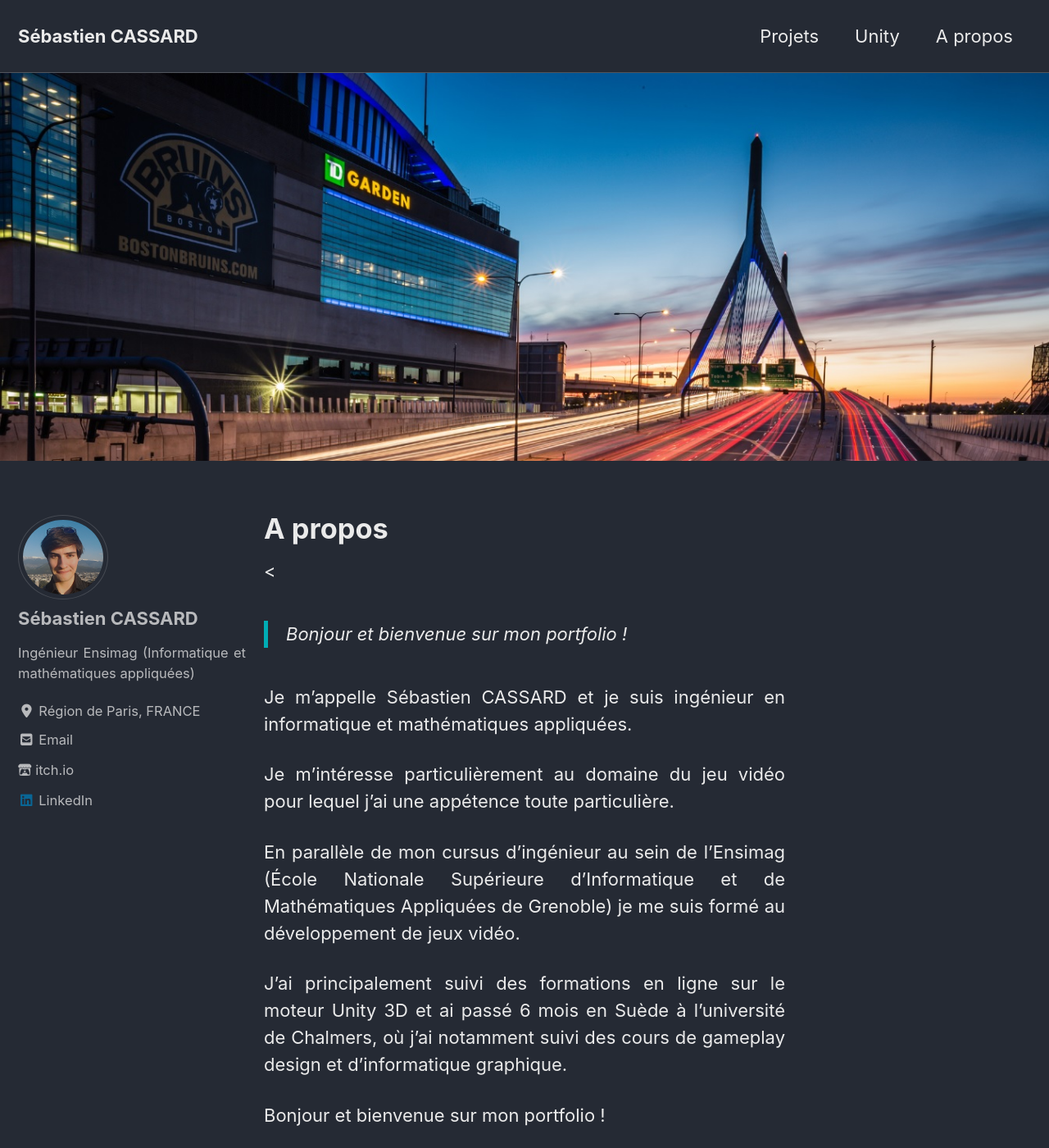
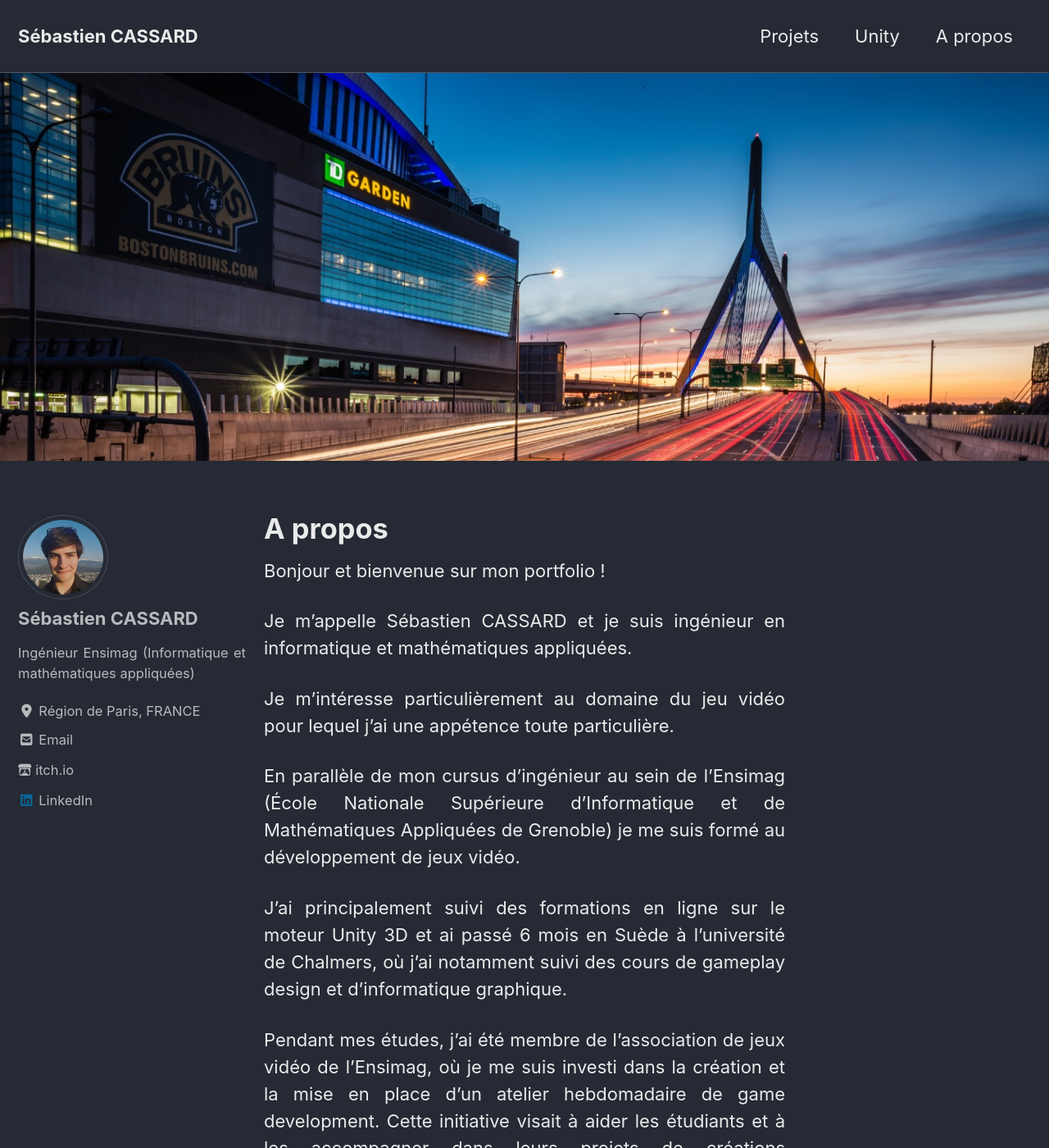
Before and after one commit to Cassards/cassards.github.io, a Jekyll site: the page built from _pages/about.md, in a window 1280 px wide and 1400 px high. Shown: the whole window at 82% size. Built offline with Jekyll 4.4.1, drawn with Linux system fonts in a browser that asks for light colours; cached includes are drawn as plain includes; nearby versions of some CDN libraries.

Commit message:
Fix about text which was dupliated

```diff
--- a/_pages/about.md
+++ b/_pages/about.md
@@ -5,23 +5,12 @@
     image: "/images/zakim.jpg"
 ---
 
-<
 <style>
 div {
   text-align: justify;
   text-justify: inter-word;
 }
 </style>
->
-Bonjour et bienvenue sur mon portfolio !
-
-Je m'appelle Sébastien CASSARD et je suis ingénieur en informatique et mathématiques appliquées.
-
-Je m'intéresse particulièrement au domaine du jeu vidéo pour lequel j'ai une appétence toute particulière.
-
-En parallèle de mon cursus d'ingénieur au sein de l'Ensimag (École Nationale Supérieure d'Informatique et de Mathématiques Appliquées de Grenoble) je me suis formé au développement de jeux vidéo.
-
-J'ai principalement suivi des formations en ligne sur le moteur Unity 3D et ai passé 6 mois en Suède à l'université de Chalmers, où j'ai notamment suivi des cours de gameplay design et d'informatique graphique.
 
 Bonjour et bienvenue sur mon portfolio !
 
```
